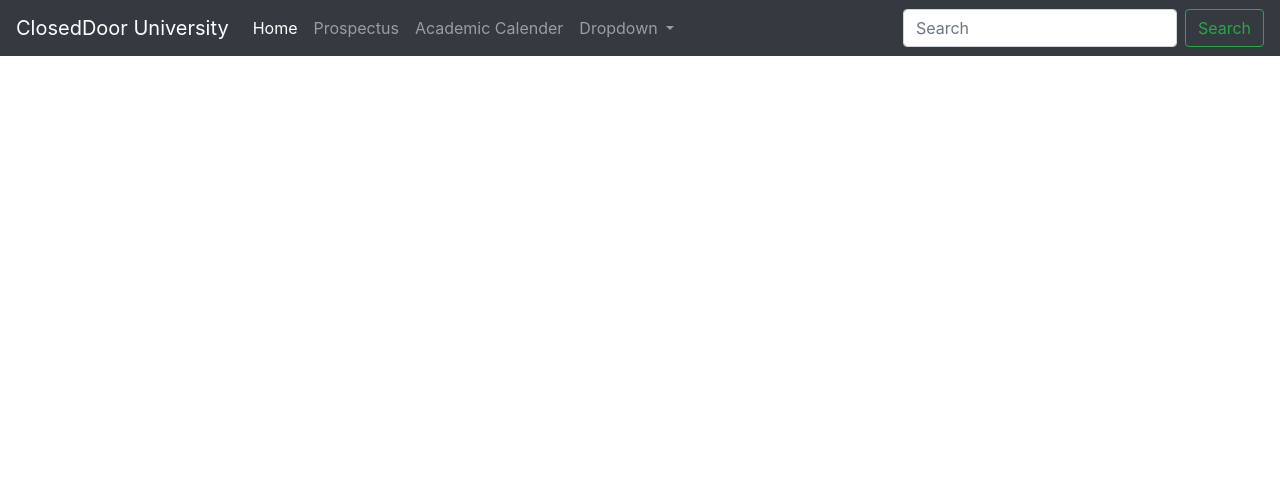
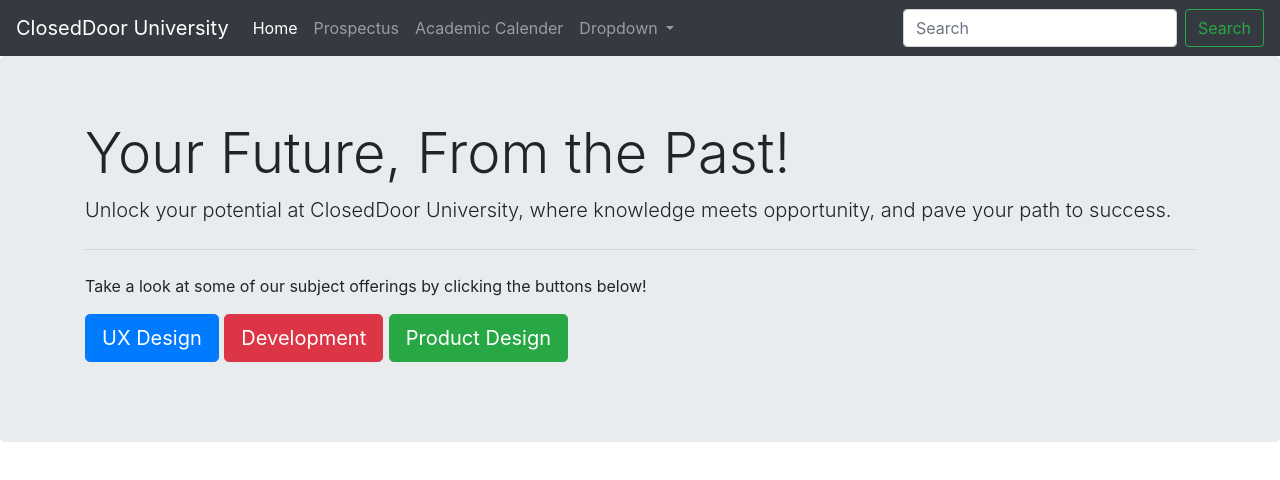
Before and after one commit to Kzte/Term-2_Formal_Assessment, a plain HTML site: page pages/index.html in a window 1280 px wide. Drawn offline with nearby package versions, Linux system fonts and the light colour scheme.

Commit message:
Adding a jumbotron section with the university slogan or moto
introducing a captivating jumbotron section with a compelling slogan or moto

```diff
--- a/pages/index.html
+++ b/pages/index.html
@@ -56,6 +56,18 @@
         </div>
       </nav>
 
-
+      <div class="jumbotron">
+        <div class="container">
+            <h1 class="display-4">Your Future, From the Past!</h1>
+            <p class="lead">Unlock your potential at ClosedDoor University, where knowledge meets opportunity, and pave your path to success.</p>
+            <hr class="my-4">
+            <p>Take a look at some of our subject offerings by clicking the buttons below!</p>
+            <p class="lead">
+            <a class="btn btn-primary btn-lg" href="#" role="button">UX Design</a>
+            <a class="btn btn-danger btn-lg" href="#" role="button">Development</a>
+            <a class="btn btn-success btn-lg" href="#" role="button">Product Design</a>
+        </p>
+        </div>
+      </div>
 </body>
 </html>
```
